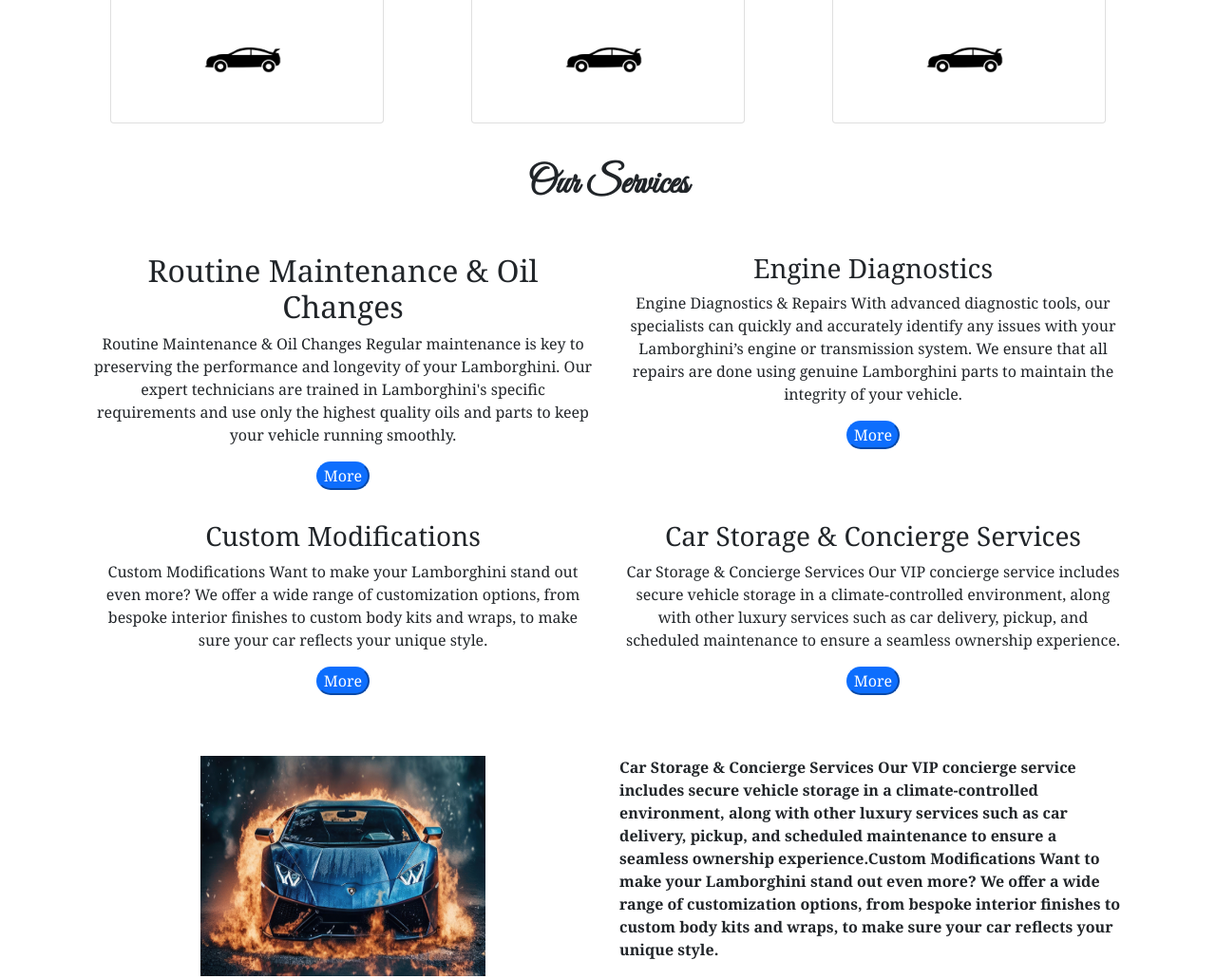
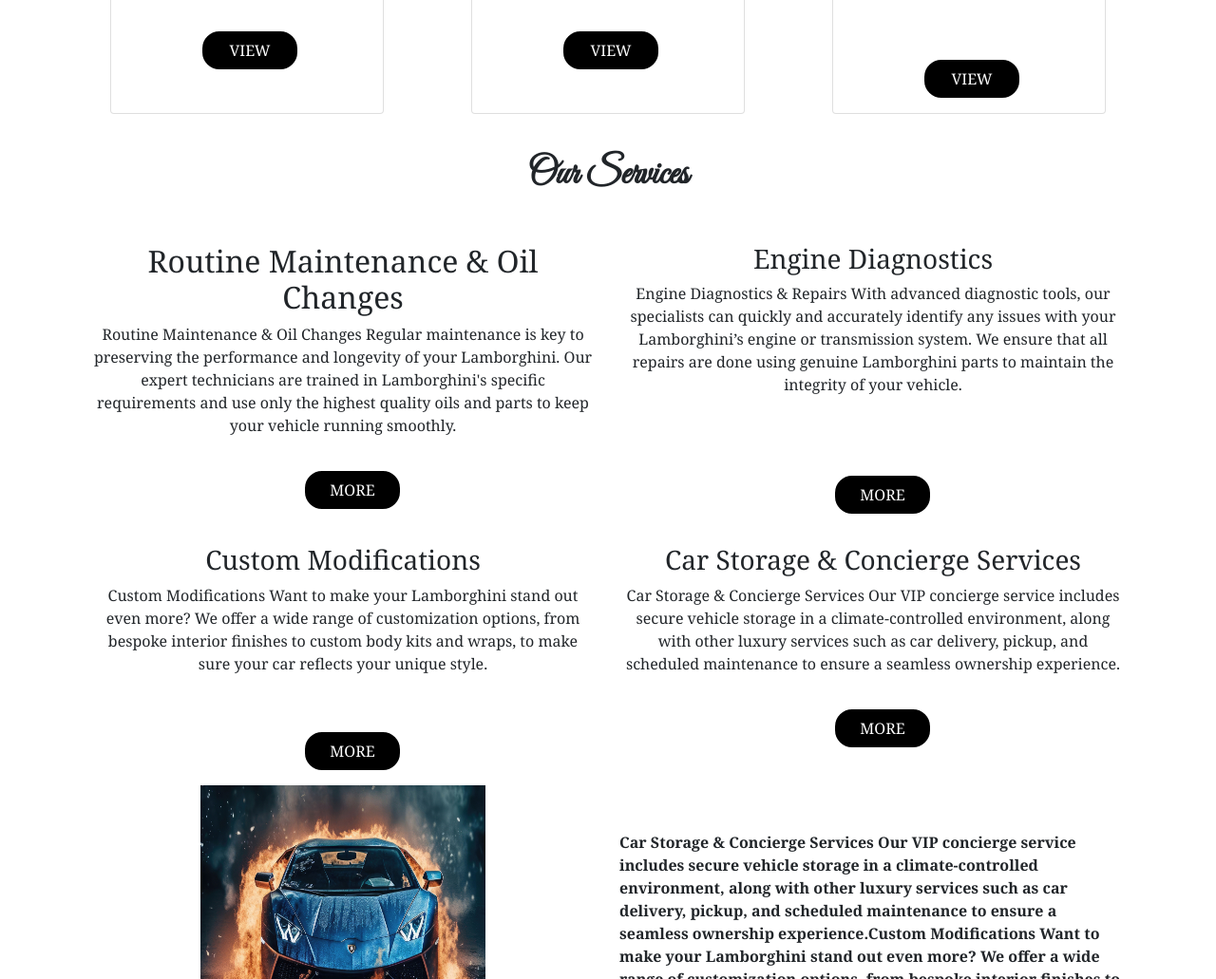
Before and after one commit to ASWINMSD777/car, a plain HTML site: page index.html in a window 1280 px wide. Shown: the part 1314-2345 px from the top of the page at 95% size. Drawn offline with nearby package versions, Linux system fonts and the light colour scheme.

Commit message:
Add files via upload

```diff
--- a/index.html
+++ b/index.html
@@ -52,21 +52,21 @@
           <img class="img-fluid" src="./assets/lamborghini-car-bv-1920x1080.jpg" class="d-block w-100" alt="lamborghini">
           <div class="carousel-caption d-none d-md-block">
             <h5>lamborghini</h5>
-            <p>Future trend fly .</p>
+            <p>The brand is synonymous with exclusivity, offering cutting-edge technology, luxurious interiors, and customization options that allow buyers to personalize their cars to an extreme degree. .</p>
           </div>
         </div>
         <div class="carousel-item ">
           <img class="img-fluid" src="./assets/lamboo.jpg" class="d-block w-100" alt="lamborghini"  >
           <div class="carousel-caption d-none d-md-block">
             <h5>Second slide label</h5>
-            <p>Some representative placeholder content for the second slide.</p>
+            <p>Lamborghini often produces cars in limited quantities, making each model even more exclusive and desirable.</p>
           </div>
         </div>
         <div class="carousel-item ">
           <img class="img-fluid" src="./assets/wp5100700.webp" class="d-block w-100" alt="lamborghini">
           <div class="carousel-caption d-none d-md-block">
             <h5>Third slide label</h5>
-            <p>Some representative placeholder content for the third slide.</p>
+            <p> Lamborghini is known for producing some of the most iconic supercars, such as the Miura, Countach, Diablo, and the more recent Aventador and Huracán.</p>
           </div>
         </div>
       </div>
@@ -94,7 +94,7 @@
                   <p class="card-text">Type: SUV
                     Engine: V8 twin-turbo
                     Description: The Urus is Lamborghini's first SUV and combines supercar performance with the practicality of an SUV. It's one of the fastest SUVs in the world.</p>
-                  <a href="https://www.lamborghini.com/en-en"><img class="car" title="ClickMe" src="./assets/_Pngtree_vector_car_icon_5159269-removebg-preview.png" alt=""></a>
+                  <a class="p" href="https://www.lamborghini.com/en-en"><button class="text-center pd an text-white">VIEW</button></a>
                 </div>
               </div>
           </div>
@@ -106,7 +106,7 @@
                 <p class="card-text">Type: Supercar
                   Engine: V12
                   Description: A flagship model known for its aggressive looks and blistering performance, the Aventador is available in various versions, including the S and SVJ (Super Veloce Jota).</p>
-                <a href="https://www.lamborghini.com/en-en"><img class="car" title="ClickMe" src="./assets/_Pngtree_vector_car_icon_5159269-removebg-preview.png" alt=""></a>
+                  <a class="p" href="https://www.lamborghini.com/en-en"><button class="text-center pd an text-white">VIEW</button></a>
               </div>
             </div>
           </div>
@@ -118,7 +118,7 @@
                 <p class="card-text">Type: Classic Supercar
                   Engine: V12
                   Description: The Miura, often regarded as the first true supercar, is one of Lamborghini's most iconic models, setting the standard for mid-engine performance cars.</p>
-                <a href="https://www.lamborghini.com/en-en"><img class="car" title="ClickMe" src="./assets/_Pngtree_vector_car_icon_5159269-removebg-preview.png" alt=""></a>
+                  <a class="p" href="https://www.lamborghini.com/en-en"><button class="text-center pd an text-white pd1">VIEW</button></a>
               </div>
             </div>
         </div>
@@ -132,28 +132,28 @@
       <div class="col-md-6 text-center p-3 cardA">
         <h2>Routine Maintenance & Oil Changes</h2>
         <p>Routine Maintenance & Oil Changes Regular maintenance is key to preserving the performance and longevity of your Lamborghini. Our expert technicians are trained in Lamborghini's specific requirements and use only the highest quality oils and parts to keep your vehicle running smoothly.</p>
-        <button class="btn-primary">More</button>
+        <a href="https://www.lamborghini.com/en-en"><button class="text-center pd an text-white">MORE</button></a>
       </div>
       <div class="col-md-6 text-center p-3 cardA">
         <h3>Engine Diagnostics</h3>
-        <p>Engine Diagnostics & Repairs With advanced diagnostic tools, our specialists can quickly and accurately identify any issues with your Lamborghini’s engine or transmission system. We ensure that all repairs are done using genuine Lamborghini parts to maintain the integrity of your vehicle.</p>
-        <button class="btn-primary">More</button>
+        <p>Engine Diagnostics & Repairs With advanced diagnostic tools, our specialists can quickly and accurately identify any issues with your Lamborghini’s engine or transmission system. We ensure that all repairs are done using genuine Lamborghini parts to maintain the integrity of your vehicle.</p><br><br>
+        <a href="https://www.lamborghini.com/en-en"><button class="text-center pd an text-white">MORE</button></a>
       </div>
       <div class="col-md-6 text-center p-3 cardA">
         <h3>Custom Modifications</h3>
-        <p>Custom Modifications Want to make your Lamborghini stand out even more? We offer a wide range of customization options, from bespoke interior finishes to custom body kits and wraps, to make sure your car reflects your unique style.</p>
-        <button class="btn-primary">More</button>
+        <p>Custom Modifications Want to make your Lamborghini stand out even more? We offer a wide range of customization options, from bespoke interior finishes to custom body kits and wraps, to make sure your car reflects your unique style.</p><br>
+        <a href="https://www.lamborghini.com/en-en"><button class="text-center pd an text-white">MORE</button></a>
       </div>
       <div class="col-md-6 text-center p-3 cardA">
         <h3>Car Storage & Concierge Services</h3>
         <p>Car Storage & Concierge Services Our VIP concierge service includes secure vehicle storage in a climate-controlled environment, along with other luxury services such as car delivery, pickup, and scheduled maintenance to ensure a seamless ownership experience.</p>
-        <button class="btn-primary">More</button>
+        <a href="https://www.lamborghini.com/en-en"><button class="text-center pd an text-white">MORE</button></a>
       </div>
       <br>
       <div class="col-md-6  d-flex justify-content-center ">
-        <img class="img-fluid pt-5" src="assets/lamborghini-car-bv-1920x1080.jpg" alt="lamborghini" height="300px" width="300px" d-flex justify-content-center >
+        <img class="img-fluid cardA" src="assets/lamborghini-car-bv-1920x1080.jpg" alt="lamborghini" height="300px" width="300px" d-flex justify-content-center >
       </div>
-      <div class="col-md-6 d-flex justify-content-center pt-5">
+      <div class="col-md-6 d-flex justify-content-center pt-5 cardA">
         <p class="para">Car Storage & Concierge Services Our VIP concierge service includes secure vehicle storage in a climate-controlled environment, along with other luxury services such as car delivery, pickup, and scheduled maintenance to ensure a seamless ownership experience.Custom Modifications Want to make your Lamborghini stand out even more? We offer a wide range of customization options, from bespoke interior finishes to custom body kits and wraps, to make sure your car reflects your unique style.</p>
       </div>
     </div>
--- a/style.css
+++ b/style.css
@@ -14,6 +14,7 @@
 }
 .a{
     text-decoration: none;
+    color: aliceblue;
 }
 button{
     border-radius: 20px;
@@ -35,17 +36,30 @@ button{
 .car{
     height: 100px;
     width: 175px;
-    padding-left:70px ;
+
 }
 .car:hover{
     height:120px;
     width: 190px;
 }
-.h:hover{
-    background-color: black;
-    border-radius: 20px;
-    color: antiquewhite;
-}
 .logo{
     color: aliceblue;
 }
+.an{
+    height: 40px;
+    width: 100px;
+    border: 2px solid black;
+    border-radius: 18px;
+    background-color: black;
+}
+.pd{
+    margin-left: 20px;
+    margin-top: 20px;
+    justify-content: center;
+}
+.pd1{
+    margin-top: 50px;
+}
+.p{
+    margin-left: 60px;
+}
```
